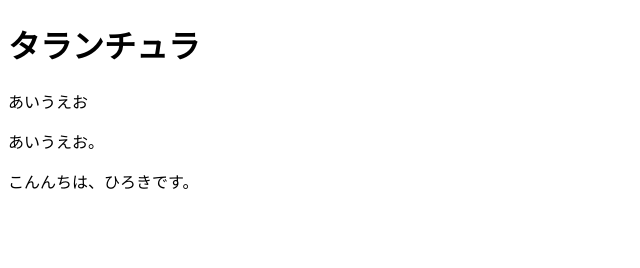
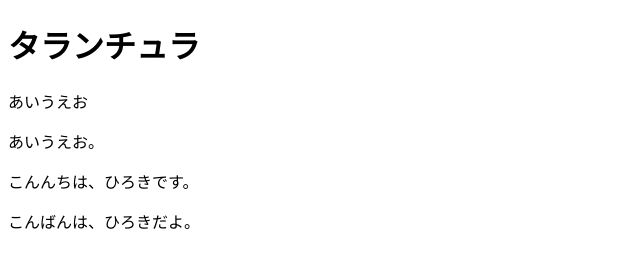
Before and after one commit to Noa-Tokashiki/ZeroPlus_1, a plain HTML site: page index.html in a window 1280 px wide. Shown: the whole page, without its empty margins (0-640 px from the left). Drawn offline with Linux system fonts and the light colour scheme.

Commit message:
コメントさらに追加

```diff
--- a/index.html
+++ b/index.html
@@ -18,6 +18,8 @@
 
       <p>こんんちは、ひろきです。</p>
 
+      <p>こんばんは、ひろきだよ。</p>
+
     </main>
   </body>
 </html>
```
